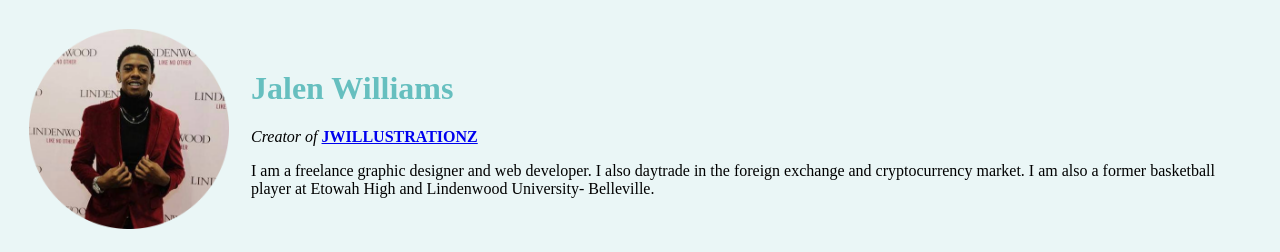
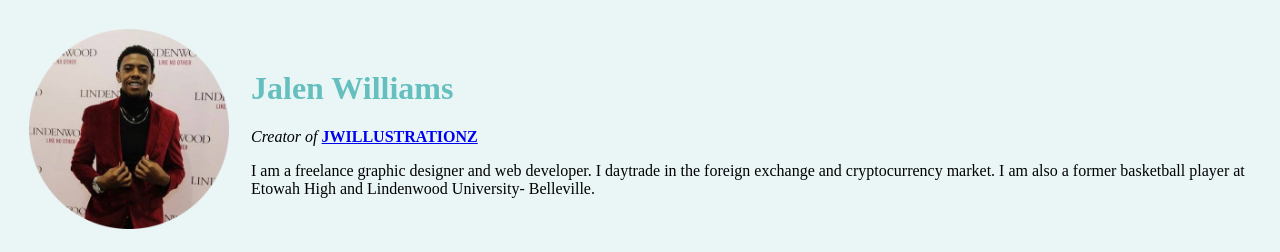
Before and after one commit to jwill4prez/cv, a plain HTML site: page index.html in a window 1280 px wide. Shown: the top 252 px of the page. Drawn offline with Linux system fonts and the light colour scheme.

Commit message:
Add files via upload

```diff
--- a/index.html
+++ b/index.html
@@ -13,7 +13,7 @@
   <td><img src="images/jwill suit-modified.png" width="200" height="200" alt="Jalen's profile picture"></td>
   <td><h1>Jalen Williams</h1>
   <p><em>Creator of </em><a href="http://www.jwillustrationz.weebly.com"><strong>JWILLUSTRATIONZ</strong></a></p>
-  <p>I am a freelance graphic designer and web developer. I also daytrade in the foreign exchange and cryptocurrency market. I am also a former basketball player at Etowah High and Lindenwood University- Belleville.</p>
+  <p>I am a freelance graphic designer and web developer. I daytrade in the foreign exchange and cryptocurrency market. I am also a former basketball player at Etowah High and Lindenwood University- Belleville.</p>
   </td>
   </tr>
   </table>
```
